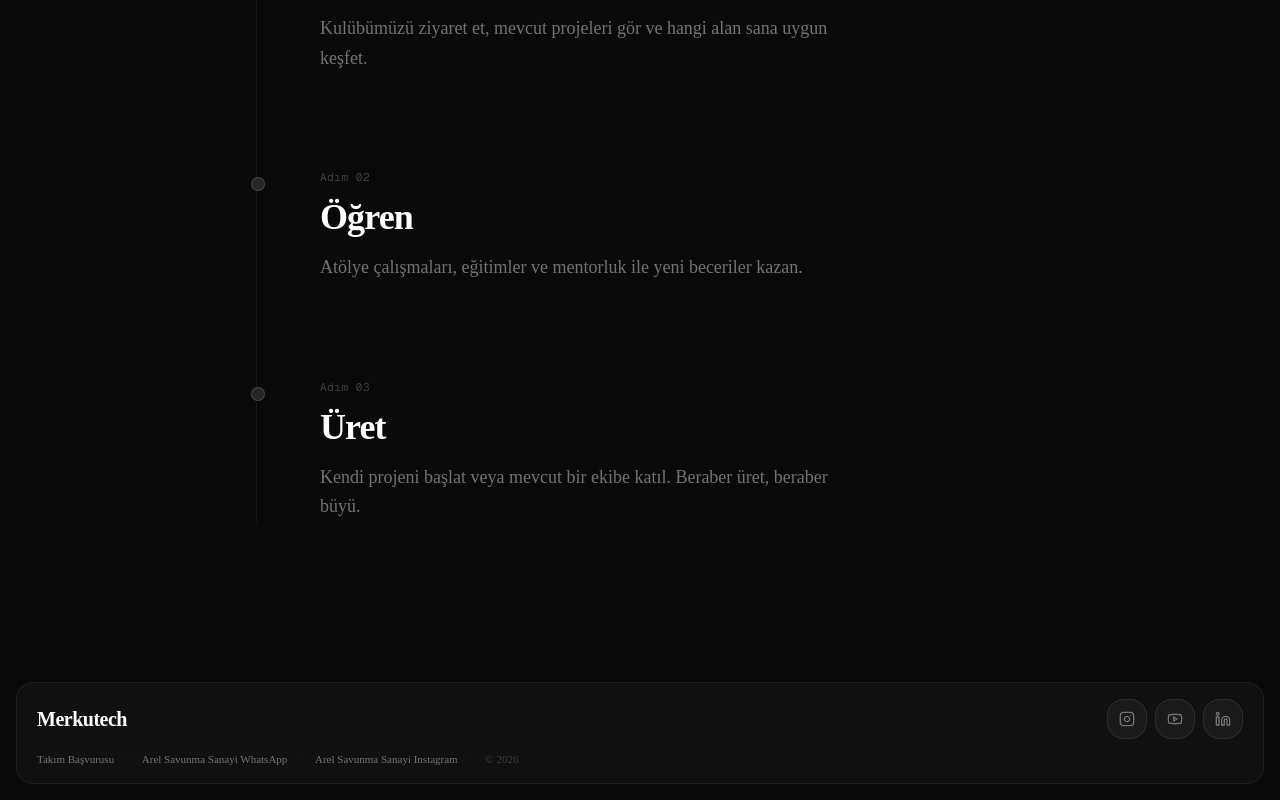
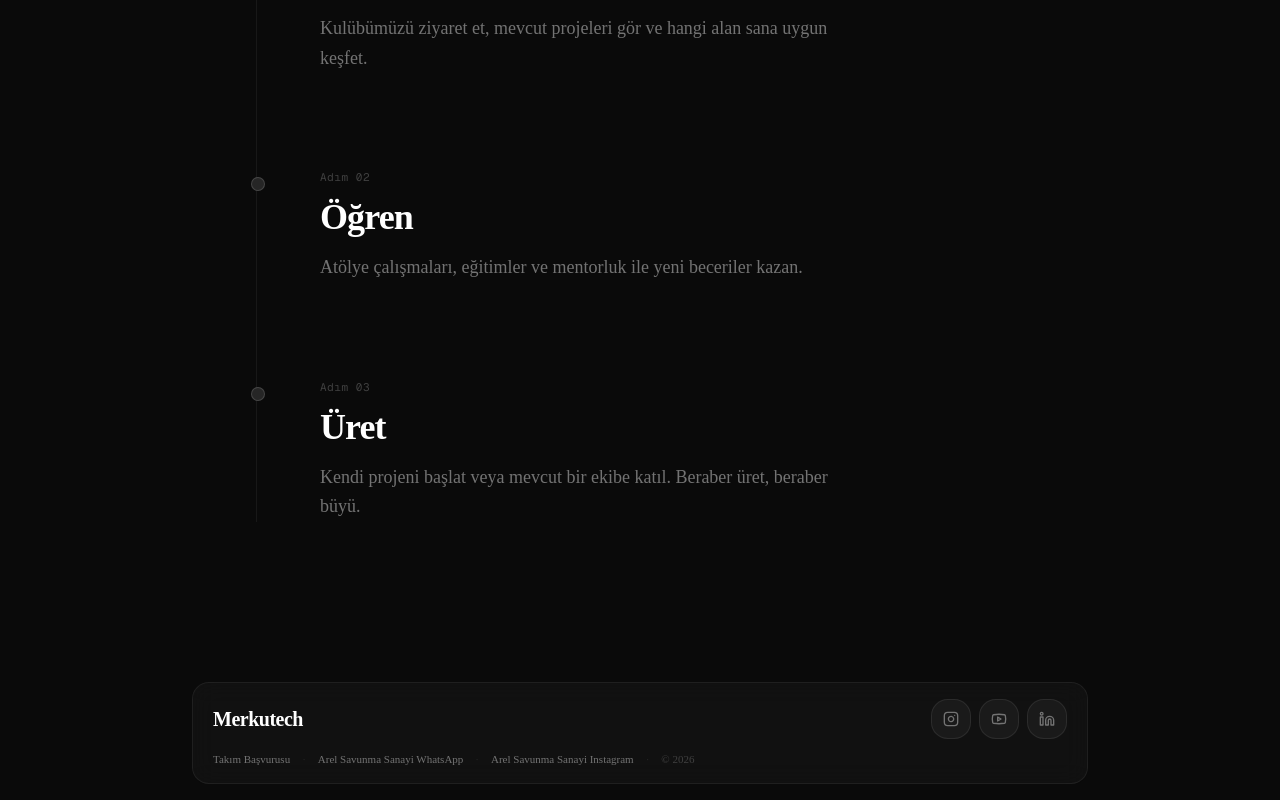
Before and after one commit to Merkutech/merkutech.github.io, a Next.js app: page / in a window 1280 px wide. Shown: the part 5453-6253 px from the top of the page. Built offline with nearby package versions, Linux system fonts and the light colour scheme.

Commit message:
feat: adjust footer width for improved layout in light theme

```diff
--- a/app/layout.tsx
+++ b/app/layout.tsx
@@ -165,7 +165,7 @@ export default function RootLayout({
 
         {/* Footer — floating, ikonlu, linkli */}
         <div className="px-4 pb-4">
-          <footer className="max-w-7xl mx-auto rounded-xl bg-white/[0.03] backdrop-blur-md border border-white/[0.06] px-5 py-4">
+          <footer className="max-w-4xl mx-auto rounded-xl bg-white/[0.03] backdrop-blur-md border border-white/[0.06] px-4 sm:px-5 py-4">
             {/* Üst satır: Logo + Sosyal İkonlar (sadece Merkutech IG, YT, LinkedIn) */}
             <div className="flex items-center justify-between mb-3">
               <span className="text-xl font-bold text-white tracking-tight">Merkutech</span>
```
